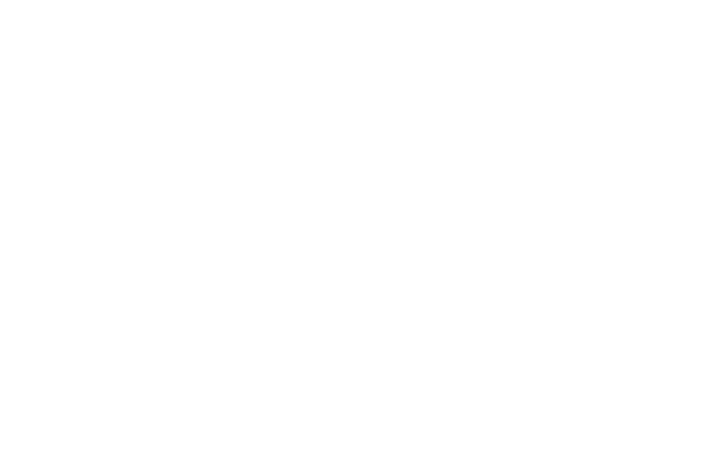
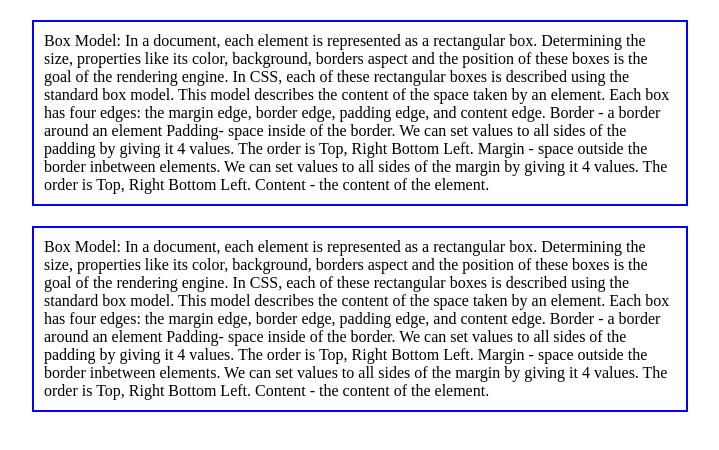
Before and after one commit to amench30/udemywebcourse, a plain HTML site: page boxmodel.html in a window 1280 px wide. Shown: the whole page, without its empty margins (76-795 px from the left). Drawn offline with Linux system fonts and the light colour scheme.

Commit message:
edited the box model exc files

```diff
--- a/boxmodel.css
+++ b/boxmodel.css
@@ -3,6 +3,7 @@ p {
 /*Content - Width and Height*/
 
 width: 50%;
+height: 50%;
 
 /*Border*/
 
@@ -14,6 +15,8 @@ padding: 10px 10px 10px 10px;
 
 /*Margin*/
 
-margin: 20px 40px 500px 100px;
+margin: 20px 20px 20px 100px;
+
+
 
 }
--- a/boxmodel.html
+++ b/boxmodel.html
@@ -26,6 +26,34 @@ Content - the content of the element
 </head>
 <body>
 
+<p>
+Box Model:
+
+In a document, each element is represented as a rectangular box. Determining the size, properties like its color, background, borders aspect and the position of these boxes is the goal of the rendering engine. In CSS, each of these rectangular boxes is described using the standard box model. This model describes the content of the space taken by an element. Each box has four edges: the margin edge, border edge, padding edge, and content edge.
+
+Border - a border around an element
+
+Padding- space inside of the border. We can set values to all sides of the padding by giving it 4 values. The order is Top, Right Bottom Left.
+
+Margin - space outside the border inbetween elements. We can set values to all sides of the margin by giving it 4 values. The order is Top, Right Bottom Left.
+
+Content - the content of the element.
+</p>
+
+<p>
+Box Model:
+
+In a document, each element is represented as a rectangular box. Determining the size, properties like its color, background, borders aspect and the position of these boxes is the goal of the rendering engine. In CSS, each of these rectangular boxes is described using the standard box model. This model describes the content of the space taken by an element. Each box has four edges: the margin edge, border edge, padding edge, and content edge.
+
+Border - a border around an element
+
+Padding- space inside of the border. We can set values to all sides of the padding by giving it 4 values. The order is Top, Right Bottom Left.
+
+Margin - space outside the border inbetween elements. We can set values to all sides of the margin by giving it 4 values. The order is Top, Right Bottom Left.
+
+Content - the content of the element.
+</p>
+
 
 </body>
 </html>
```
